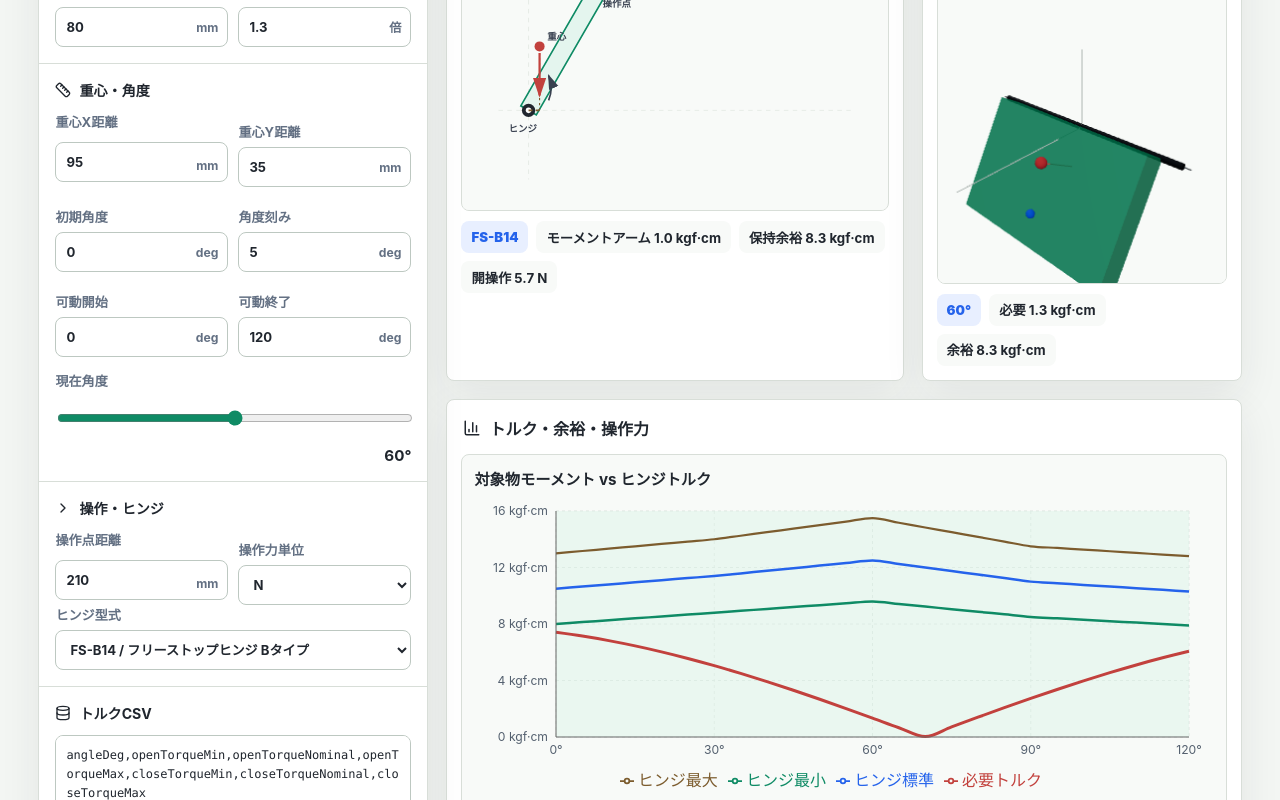
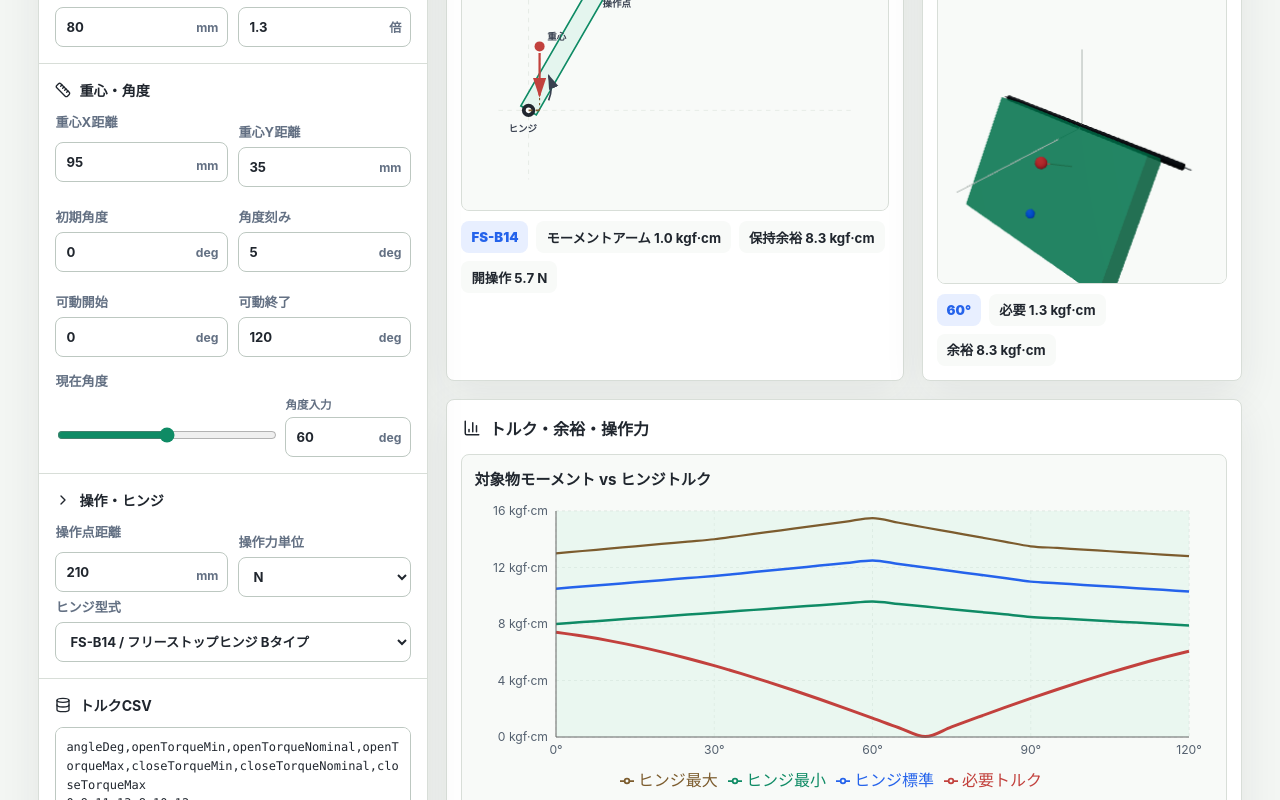
Before and after one commit to ohno-creator/hinge-torque-simulator, a React (Vite) app: page / in a window 1280 px wide. Shown: the part 566-1366 px from the top of the page. Built offline with nearby package versions, Linux system fonts and the light colour scheme.

Commit message:
Improve keyboard parameter input

```diff
--- a/src/components/InputPanel.tsx
+++ b/src/components/InputPanel.tsx
@@ -1,3 +1,4 @@
+import { useEffect, useState } from "react";
 import { Box, ChevronRight, ClipboardPen, Database, Ruler, SlidersHorizontal, Upload } from "lucide-react";
 import type { ApplicationType, HingeProduct, SimulationInput } from "../types";
 
@@ -18,13 +19,35 @@ const applicationOptions: Array<{ value: ApplicationType; label: string }> = [
   { value: "other", label: "その他" },
 ];
 
+function normalizeNumberText(value: string): string {
+  return value
+    .replace(/[０-９]/g, (char) => String.fromCharCode(char.charCodeAt(0) - 0xfee0))
+    .replace(/[．，]/g, ".")
+    .replace(/[−ー－]/g, "-")
+    .replace(/,/g, ".");
+}
+
+function isIncompleteNumber(value: string): boolean {
+  return value === "" || value === "-" || value === "." || value === "-.";
+}
+
+function clampNumber(value: number, min?: number, max?: number): number {
+  let next = value;
+  if (min !== undefined) {
+    next = Math.max(min, next);
+  }
+  if (max !== undefined) {
+    next = Math.min(max, next);
+  }
+  return next;
+}
+
 function NumberField({
   label,
   unit,
   value,
   min,
   max,
-  step = 1,
   onChange,
 }: {
   label: string;
@@ -35,17 +58,65 @@ function NumberField({
   step?: number;
   onChange: (value: number) => void;
 }) {
+  const [textValue, setTextValue] = useState(String(value));
+  const [isEditing, setIsEditing] = useState(false);
+
+  useEffect(() => {
+    if (!isEditing) {
+      setTextValue(String(value));
+    }
+  }, [isEditing, value]);
+
+  function commitText(nextText: string) {
+    const normalized = normalizeNumberText(nextText.trim());
+    const parsed = Number(normalized);
+
+    if (isIncompleteNumber(normalized) || !Number.isFinite(parsed)) {
+      setTextValue(String(value));
+      return;
+    }
+
+    const clamped = clampNumber(parsed, min, max);
+    onChange(clamped);
+    setTextValue(String(clamped));
+  }
+
   return (
     <label className="field">
       <span>{label}</span>
       <div className="input-with-unit">
         <input
-          type="number"
-          value={value}
-          min={min}
-          max={max}
-          step={step}
-          onChange={(event) => onChange(Number(event.target.value))}
+          type="text"
+          inputMode="decimal"
+          value={textValue}
+          aria-label={`${label} (${unit})`}
+          onFocus={() => setIsEditing(true)}
+          onBlur={(event) => {
+            setIsEditing(false);
+            commitText(event.currentTarget.value);
+          }}
+          onChange={(event) => {
+            const nextText = normalizeNumberText(event.target.value);
+            setTextValue(nextText);
+
+            if (isIncompleteNumber(nextText)) {
+              return;
+            }
+
+            const parsed = Number(nextText);
+            if (Number.isFinite(parsed)) {
+              onChange(parsed);
+            }
+          }}
+          onKeyDown={(event) => {
+            if (event.key === "Enter") {
+              event.currentTarget.blur();
+            }
+            if (event.key === "Escape") {
+              setTextValue(String(value));
+              event.currentTarget.blur();
+            }
+          }}
         />
         <em>{unit}</em>
       </div>
@@ -113,18 +184,29 @@ export function InputPanel({ input, products, csvText, onCsvTextChange, onApplyC
           <NumberField label="可動開始" unit="deg" step={1} value={input.angleStartDeg} onChange={(angleStartDeg) => onChange({ angleStartDeg })} />
           <NumberField label="可動終了" unit="deg" step={1} value={input.angleEndDeg} onChange={(angleEndDeg) => onChange({ angleEndDeg })} />
         </div>
-        <label className="field range-field">
+        <div className="field range-field">
           <span>現在角度</span>
+          <div className="range-input-row">
             <input
               type="range"
               value={input.currentAngleDeg}
               min={Math.min(input.angleStartDeg, input.angleEndDeg)}
               max={Math.max(input.angleStartDeg, input.angleEndDeg)}
               step={input.angleStepDeg}
+              aria-label="現在角度スライダー"
               onChange={(event) => onChange({ currentAngleDeg: Number(event.target.value) })}
             />
-          <strong>{input.currentAngleDeg.toFixed(0)}°</strong>
-        </label>
+            <NumberField
+              label="角度入力"
+              unit="deg"
+              step={input.angleStepDeg}
+              min={Math.min(input.angleStartDeg, input.angleEndDeg)}
+              max={Math.max(input.angleStartDeg, input.angleEndDeg)}
+              value={input.currentAngleDeg}
+              onChange={(currentAngleDeg) => onChange({ currentAngleDeg })}
+            />
+          </div>
+        </div>
       </div>
 
       <div className="input-section">
--- a/src/styles.css
+++ b/src/styles.css
@@ -247,15 +247,24 @@ h1 {
   margin-top: 14px;
 }
 
-.range-field input {
+.range-input-row {
+  display: grid;
+  grid-template-columns: minmax(0, 1fr) 126px;
+  gap: 10px;
+  align-items: end;
+}
+
+.range-input-row > input[type="range"] {
   padding: 0;
   accent-color: var(--green);
 }
 
-.range-field strong {
-  justify-self: end;
-  color: var(--ink);
-  font-size: 0.95rem;
+.range-input-row .field {
+  gap: 5px;
+}
+
+.range-input-row .field span {
+  font-size: 0.72rem;
 }
 
 .csv-section textarea {
@@ -706,6 +715,10 @@ h1 {
     grid-template-columns: 1fr;
   }
 
+  .range-input-row {
+    grid-template-columns: 1fr;
+  }
+
   .panel-title {
     padding-inline: 12px;
   }
```
Lines whose indentation alone changed are shown as unchanged.
